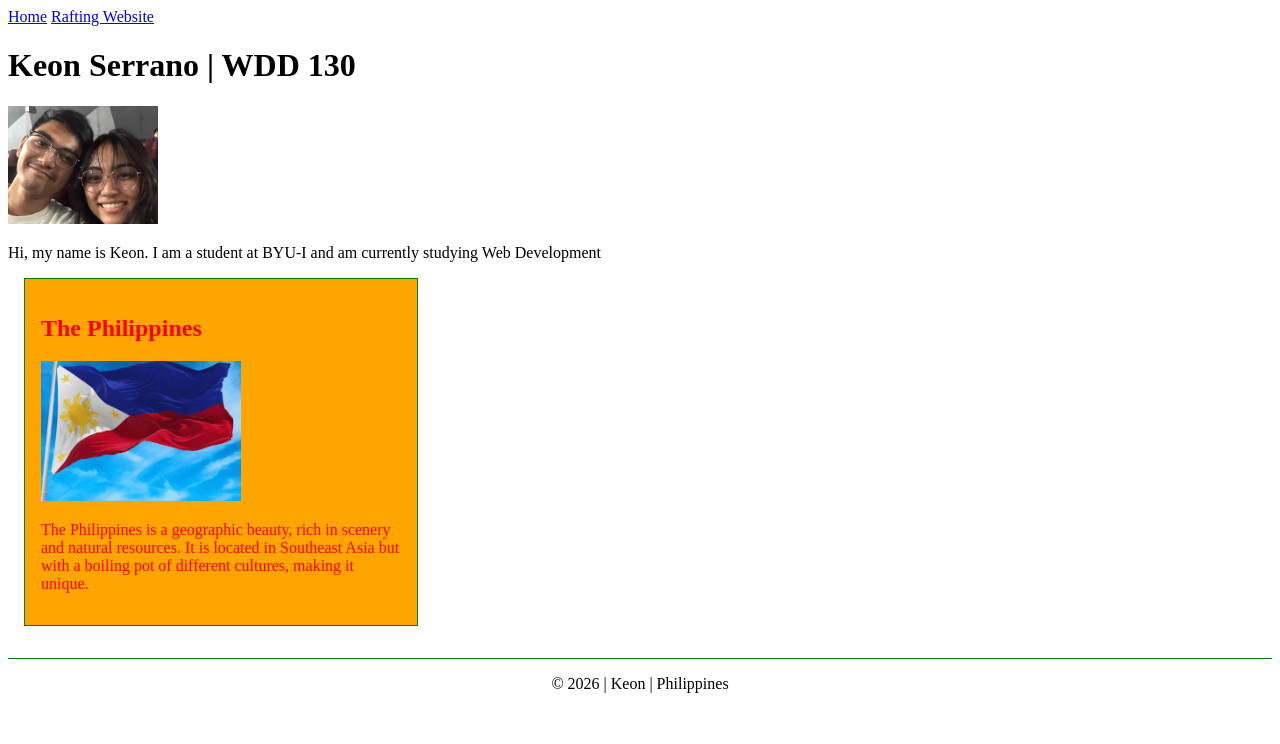
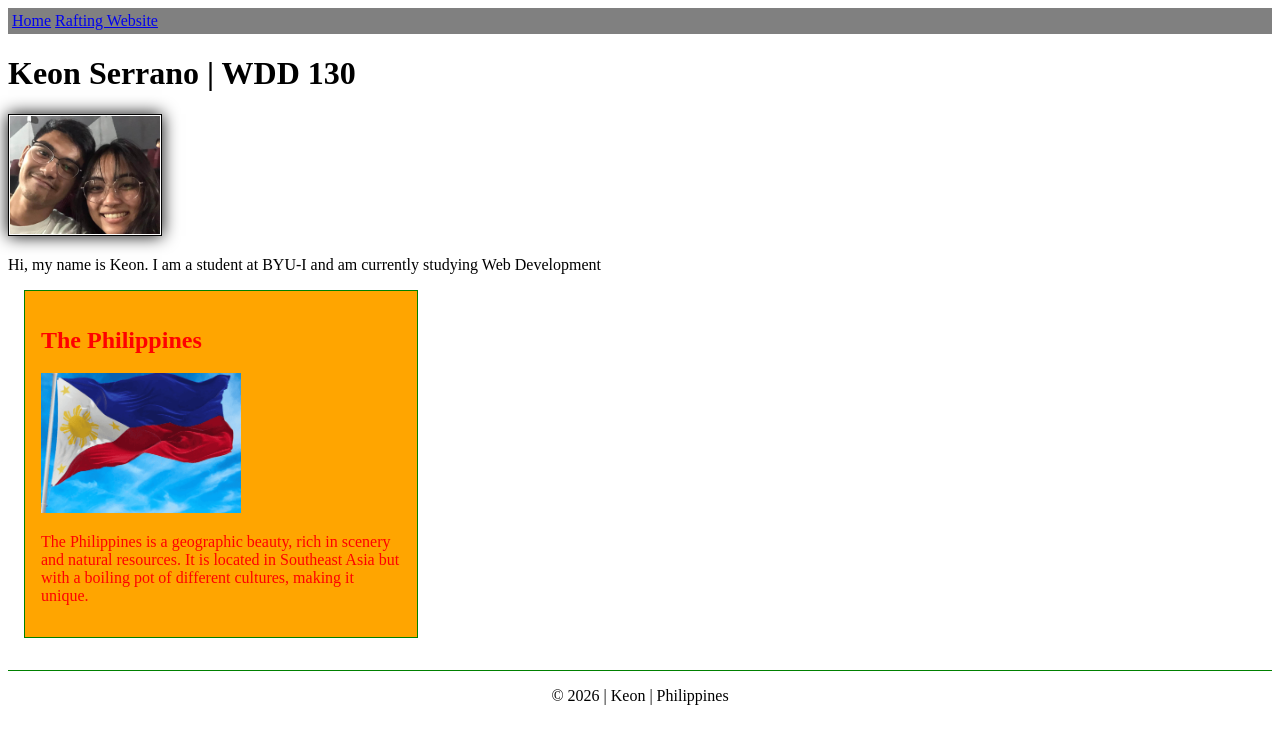
Before and after one commit to ShellThePanda/wdd130, a plain HTML site: page index.html in a window 1280 px wide. Drawn offline with Linux system fonts and the light colour scheme.

Commit message:
new commit

```diff
--- a/styles/styles.css
+++ b/styles/styles.css
@@ -14,6 +14,9 @@ aside {
 main img {
     width: 150px;
     height: auto;
+    border: 1px solid black;
+    padding: 1px;
+    box-shadow: 0 0 16px black;
 }
 
 aside img {
@@ -30,3 +33,14 @@ footer {
     border-top: 1px solid green;
     text-align: center;
 }
+
+nav {
+    background-color: grey;
+    padding: 4px;
+    color: white;
+    display: block;
+}
+
+h1 {
+    color: black;
+}
```
